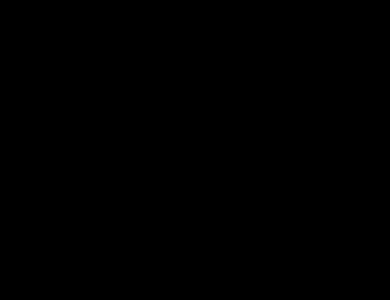
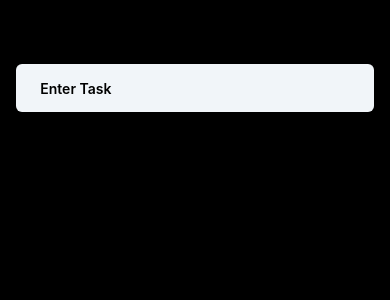
Before and after one commit to i-amare/react-native-todo-app, a React Native app: screen / in a window 390 px wide. Shown: the top 300 px of the page. Built offline with nearby package versions, Linux system fonts and the light colour scheme.

Commit message:
added add item functionality

```diff
--- a/App.tsx
+++ b/App.tsx
@@ -2,15 +2,44 @@
 import {
 	Text,
 	View,
+	Keyboard,
 	TouchableOpacity,
 	TouchableWithoutFeedback,
 } from "react-native";
+import Input from "./components/input";
+import { Todo } from "./types";
+import { useState } from "react";
 
 export default function App() {
+	const [list, setList] = useState<Todo[]>([]);
+
+	/**
+	 * Adds a Todo element to the list
+	 * @param todo A Todo item
+	 */
+	function addTodo(todo: Todo) {
+		setList((prevList) => {
+			prevList.push(todo);
+			return prevList;
+		});
+		alert(list[list.length - 1].getTitle());
+	}
+
+	/**
+	 * Deletes a Todo element with a specified id
+	 * @param id The id of the Todo element to be deleted
+	 */
+	function removeTodo(id: string) {
+		setList((prevList) => {
+			return prevList?.filter((todo) => todo.getId() != id);
+		});
+	}
+
 	return (
-		<TouchableWithoutFeedback className="">
-			<View className="flex-1 bg-black">
-				<StatusBar />
+		<TouchableWithoutFeedback onPress={Keyboard.dismiss}>
+			<View className='w-screen h-screen flex bg-black'>
+				<Input addTodo={addTodo} />
+				{/* <StatusBar /> */}
 			</View>
 		</TouchableWithoutFeedback>
 	);
--- /dev/null
+++ b/components/input.tsx
@@ -0,0 +1,18 @@
+import { Todo } from "../types";
+import { TextInput, View } from "react-native";
+
+interface IInput {
+	addTodo: (todo: Todo) => void;
+}
+
+export default function Input({ addTodo }: IInput) {
+	return (
+		<View>
+			<TextInput
+				onSubmitEditing={(e) => addTodo(new Todo(e.nativeEvent.text))}
+				placeholder='Enter Task'
+				className='w-11/12 h-8 rounded-md m-auto mt-16 p-6 bg-slate-100 font-semibold'
+			/>
+		</View>
+	);
+}
```
